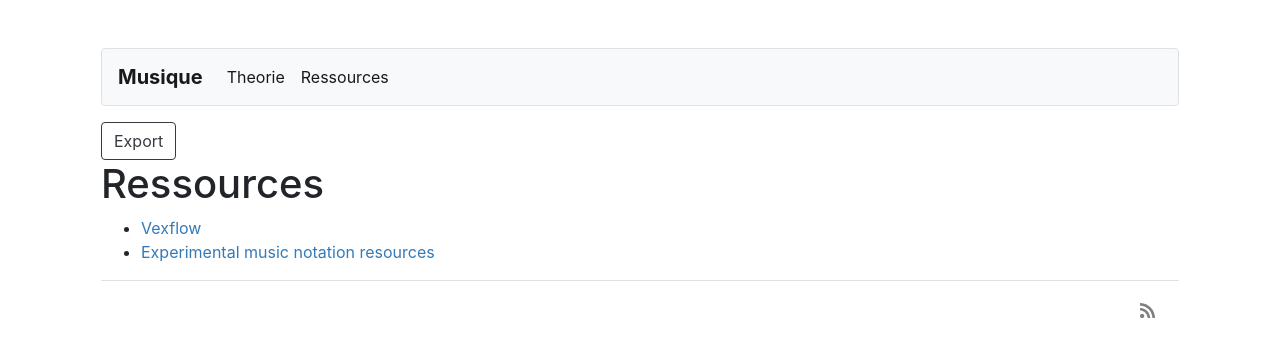
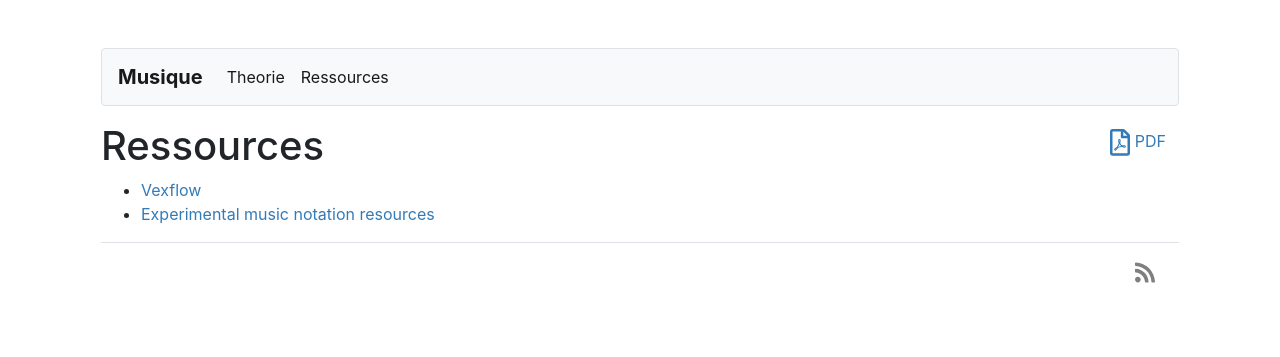
Before and after one commit to atouchard/atouchard, a Jekyll site: the page built from ressources.md, in a window 1280 px wide. Shown: the top 357 px of the page. Built offline with Jekyll 4.4.1, drawn with Linux system fonts in a browser that asks for light colours; our own code applies the rules of GitHub Pages for plain Markdown files.

Commit message:
add pdf icon

```diff
--- a/_layouts/page.html
+++ b/_layouts/page.html
@@ -2,7 +2,10 @@
 layout: default
 ---
 
-<button type="button" id="export-pdf" class="btn btn-outline-dark">Export</button>
+<button type="button" id="export-pdf" class="btn btn-link export-pdf">
+  <svg aria-hidden="true" focusable="false" data-prefix="far" data-icon="file-pdf" role="img" xmlns="http://www.w3.org/2000/svg" viewBox="0 0 384 512" class="svg-inline--fa fa-file-pdf fa-w-12 fa-3x"><path fill="currentColor" d="M369.9 97.9L286 14C277 5 264.8-.1 252.1-.1H48C21.5 0 0 21.5 0 48v416c0 26.5 21.5 48 48 48h288c26.5 0 48-21.5 48-48V131.9c0-12.7-5.1-25-14.1-34zM332.1 128H256V51.9l76.1 76.1zM48 464V48h160v104c0 13.3 10.7 24 24 24h104v288H48zm250.2-143.7c-12.2-12-47-8.7-64.4-6.5-17.2-10.5-28.7-25-36.8-46.3 3.9-16.1 10.1-40.6 5.4-56-4.2-26.2-37.8-23.6-42.6-5.9-4.4 16.1-.4 38.5 7 67.1-10 23.9-24.9 56-35.4 74.4-20 10.3-47 26.2-51 46.2-3.3 15.8 26 55.2 76.1-31.2 22.4-7.4 46.8-16.5 68.4-20.1 18.9 10.2 41 17 55.8 17 25.5 0 28-28.2 17.5-38.7zm-198.1 77.8c5.1-13.7 24.5-29.5 30.4-35-19 30.3-30.4 35.7-30.4 35zm81.6-190.6c7.4 0 6.7 32.1 1.8 40.8-4.4-13.9-4.3-40.8-1.8-40.8zm-24.4 136.6c9.7-16.9 18-37 24.7-54.7 8.3 15.1 18.9 27.2 30.1 35.5-20.8 4.3-38.9 13.1-54.8 19.2zm131.6-5s-5 6-37.3-7.8c35.1-2.6 40.9 5.4 37.3 7.8z" class=""></path></svg>
+  PDF
+</button>
 {{ content }}
 
 <script src="https://cdnjs.cloudflare.com/ajax/libs/html2pdf.js/0.9.0/html2pdf.bundle.min.js" integrity="sha512-YLG3N5dufxTTEyEgDIKb3IMDTz/NsWiGH6+6OvzrJBu/XZNRiZb9UxuNoMn8RdTtuKgpjtzTeWm/ITkZkj2i3Q==" crossorigin="anonymous"></script>
--- a/assets/css/style.scss
+++ b/assets/css/style.scss
@@ -43,5 +43,13 @@ img {
 }
 
 .nav-link .svg-inline--fa {
-    width: 15px;
+    width: 1.25em;
 }
+
+.export-pdf {
+    float: right;
+}
+
+.export-pdf svg {
+    width: 1.25em;
+}
```
